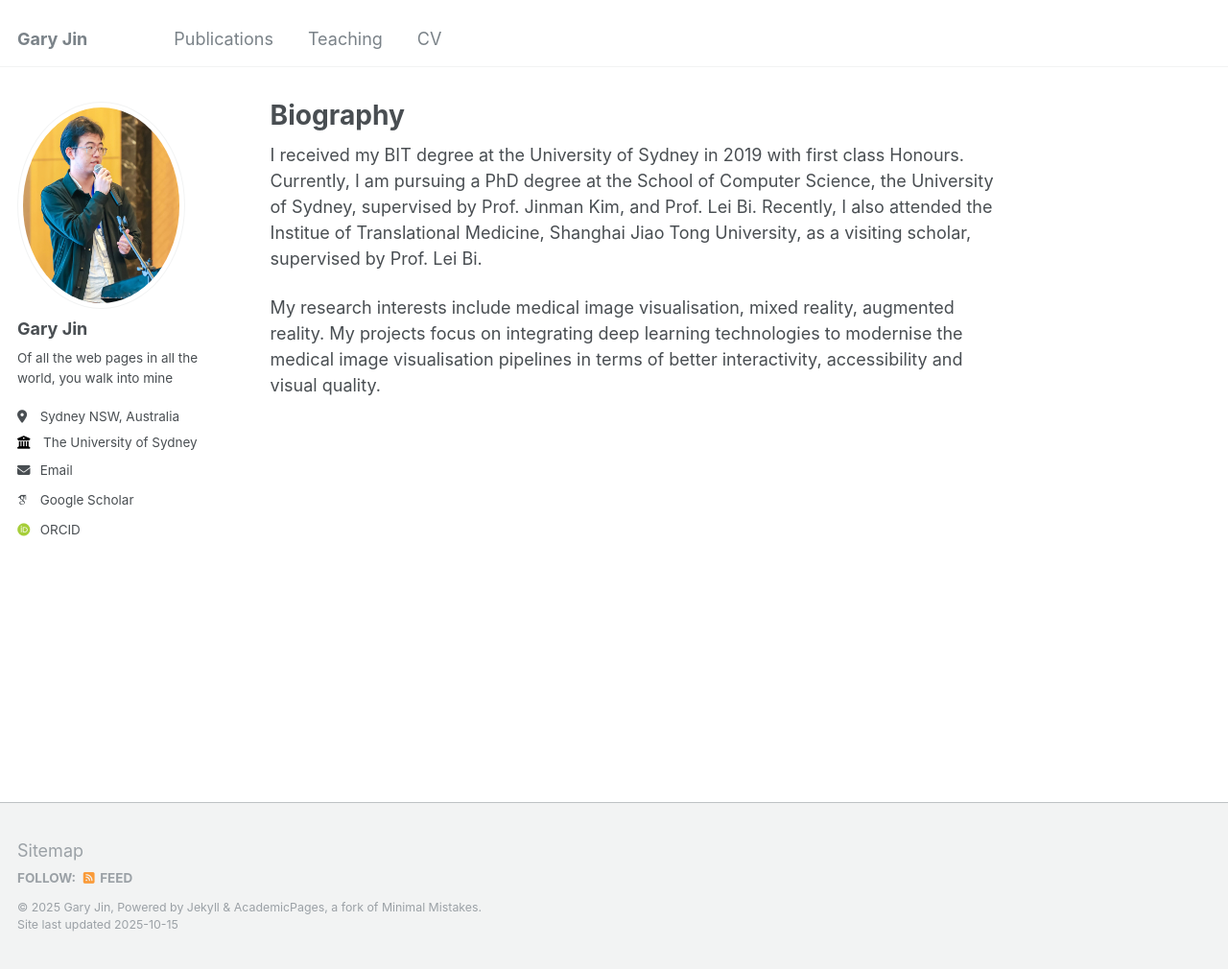
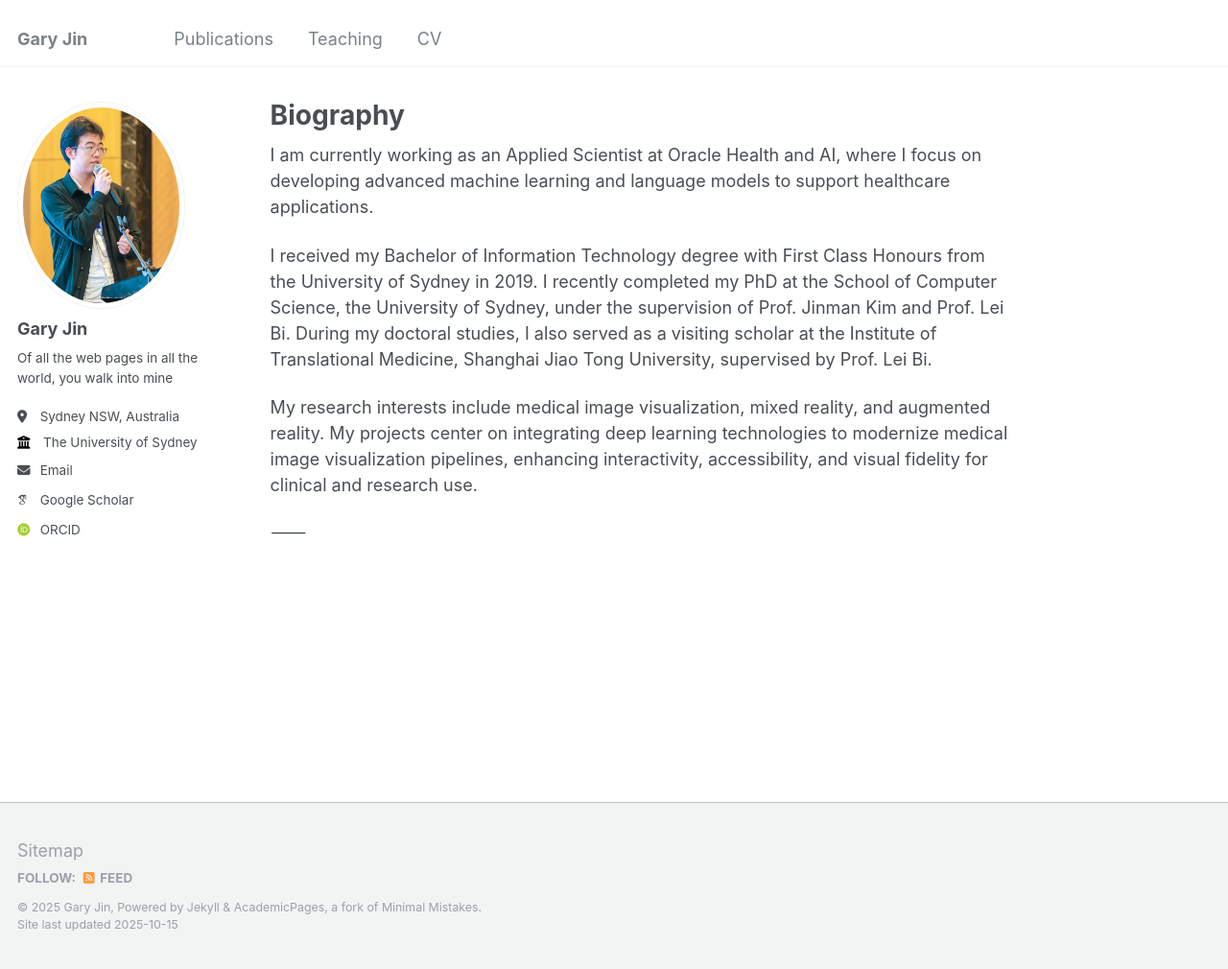
Before and after one commit to TheAttackingEyebrows/theattackingeyebrows.github.io, a Jekyll site: the page built from _pages/about.md, in a window 1280 px wide and 1010 px high. Shown: the whole window at 96% size. Built offline with Jekyll 4.4.1, drawn with Linux system fonts in a browser that asks for light colours; some web fonts are replaced.

Commit message:
Update about.md

```diff
--- a/_pages/about.md
+++ b/_pages/about.md
@@ -7,6 +7,10 @@ redirect_from:
   - /about.html
 ---
 
-I received my BIT degree at the University of Sydney in 2019 with first class Honours. Currently, I am pursuing a PhD degree at the School of Computer Science, the University of Sydney, supervised by Prof. Jinman Kim, and Prof. Lei Bi. Recently, I also attended the Institue of Translational Medicine, Shanghai Jiao Tong University, as a visiting scholar, supervised by Prof. Lei Bi.
+I am currently working as an Applied Scientist at Oracle Health and AI, where I focus on developing advanced machine learning and language models to support healthcare applications.
 
-My research interests include medical image visualisation, mixed reality, augmented reality. My projects focus on integrating deep learning technologies to modernise the medical image visualisation pipelines in terms of better interactivity, accessibility and visual quality.
+I received my Bachelor of Information Technology degree with First Class Honours from the University of Sydney in 2019. I recently completed my PhD at the School of Computer Science, the University of Sydney, under the supervision of Prof. Jinman Kim and Prof. Lei Bi. During my doctoral studies, I also served as a visiting scholar at the Institute of Translational Medicine, Shanghai Jiao Tong University, supervised by Prof. Lei Bi.
+
+My research interests include medical image visualization, mixed reality, and augmented reality. My projects center on integrating deep learning technologies to modernize medical image visualization pipelines, enhancing interactivity, accessibility, and visual fidelity for clinical and research use.
+
+⸻
```
